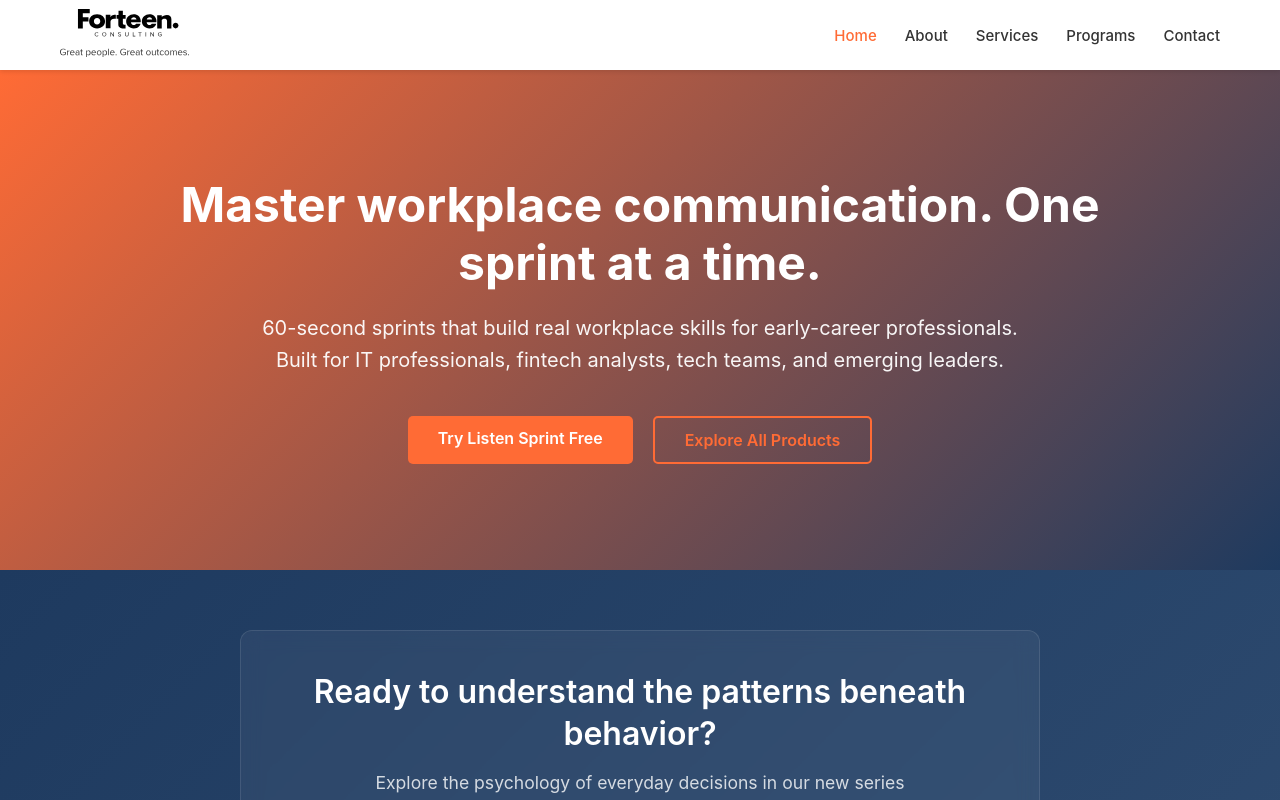
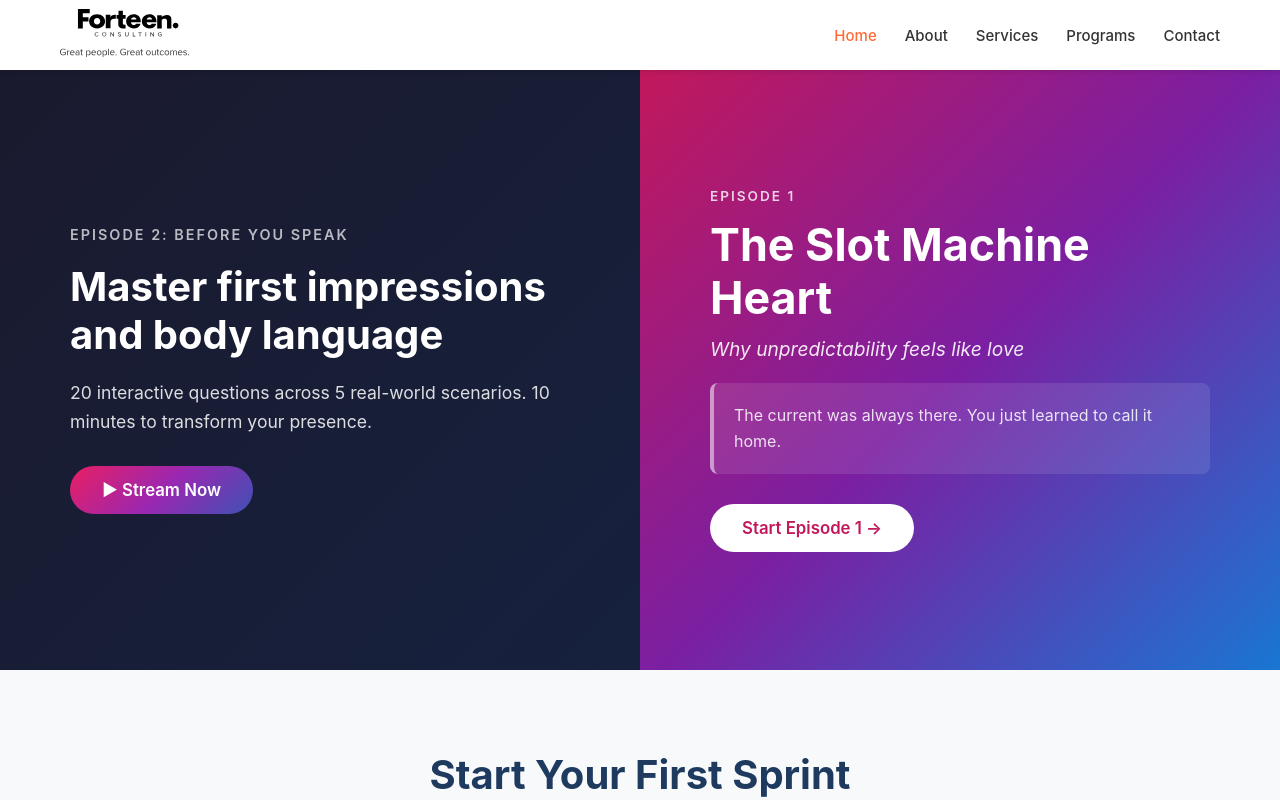
Before and after one commit to giriforteen/forteen-site, a Next.js app: page / in a window 1280 px wide. Shown: the top 800 px of the page. Built offline with nearby package versions, Linux system fonts and the light colour scheme.

Commit message:
Add two-panel hero with UNFORGETTABLE and Mind Labs CTAs

```diff
--- a/pages/index.js
+++ b/pages/index.js
@@ -6,41 +6,44 @@ export default function Home() {
   return (
     <Layout>
       <Head>
-        <title>Forteen - Master Workplace Communication Through Microlearning</title>
-        <meta name="description" content="60-second sprints that build real workplace skills for early-career professionals." />
+        <title>Forteen Studios - Where Professionals Become Unforgettable</title>
+        <meta name="description" content="Interactive learning experiences in executive presence and behavioral psychology." />
       </Head>
 
       <div className="home-container">
-        {/* Hero Section */}
-        <section className="hero">
-          <div className="hero-content">
-            <h1>Master workplace communication. One sprint at a time.</h1>
-            <p className="hero-subtitle">
-              60-second sprints that build real workplace skills for early-career professionals.
-              Built for IT professionals, fintech analysts, tech teams, and emerging leaders.
-            </p>
-            <div className="hero-cta">
-              <a href="https://giriforteen.github.io/listen-sprint" className="btn btn-primary" target="_blank" rel="noopener noreferrer">
-                Try Listen Sprint Free
+        {/* Two-Panel Hero Section */}
+        <section className="two-panel-hero">
+          {/* Left Panel - UNFORGETTABLE Episode 2 */}
+          <div className="panel-left">
+            <div className="panel-content">
+              <p className="episode-label">Episode 2: Before You Speak</p>
+              <h1 className="panel-title">Master first impressions and body language</h1>
+              <p className="panel-description">
+                20 interactive questions across 5 real-world scenarios. 10 minutes to transform your presence.
+              </p>
+              <a
+                href="https://giriforteen.github.io/unforgettable-forteen/"
+                className="btn btn-gradient"
+                target="_blank"
+                rel="noopener noreferrer"
+              >
+                ▶ Stream Now
               </a>
-              <Link href="/programs" className="btn btn-secondary">
-                Explore All Products
-              </Link>
             </div>
           </div>
-        </section>
 
-        {/* Mind Labs CTA Section - NEW */}
-        <section className="mindlabs-cta-section">
-          <div className="container">
-            <div className="mindlabs-cta-card">
-              <h2>Ready to understand the patterns beneath behavior?</h2>
-              <p className="mindlabs-subtitle">
-                Explore the psychology of everyday decisions in our new series
+          {/* Right Panel - Mind Labs Episode 1 */}
+          <div className="panel-right">
+            <div className="panel-content">
+              <p className="episode-label-light">EPISODE 1</p>
+              <h2 className="panel-title-light">The Slot Machine Heart</h2>
+              <p className="panel-tagline">Why unpredictability feels like love</p>
+              <p className="panel-insight">
+                The current was always there. You just learned to call it home.
               </p>
               <a
                 href="https://mindlabs.forteen.in/episodes/episode-1-full.html"
-                className="btn btn-primary"
+                className="btn btn-waitlist"
                 target="_blank"
                 rel="noopener noreferrer"
               >
--- a/styles/globals.css
+++ b/styles/globals.css
@@ -89,7 +89,7 @@ a {
   color: white;
 }
 
-/* Header and Navigation Styles - UPDATED FOR 40% REDUCTION */
+/* Header and Navigation Styles */
 header,
 .header {
   background: white;
@@ -104,7 +104,7 @@ header .container,
   display: flex;
   justify-content: space-between;
   align-items: center;
-  padding: 9px 20px;  /* Reduced from 15px to 9px */
+  padding: 9px 20px;
 }
 
 .header .nav {
@@ -116,14 +116,14 @@ header .container,
 
 .brand img,
 header img {
-  height: 48px;  /* Logo size unchanged */
+  height: 48px;
   width: auto;
 }
 
 nav ul {
   display: flex;
   list-style: none;
-  gap: 28px;  /* Reduced from 30px to 28px */
+  gap: 28px;
   margin: 0;
   padding: 0;
 }
@@ -135,7 +135,7 @@ nav ul li {
 nav a {
   color: var(--text-color);
   font-weight: 500;
-  font-size: 15px;  /* Reduced from 16px (default) to 15px */
+  font-size: 15px;
   transition: color 0.3s ease;
 }
 
@@ -152,78 +152,134 @@ nav a.active {
   width: 100%;
 }
 
-/* Hero Section */
-.hero {
-  background: linear-gradient(135deg, var(--primary-color) 0%, var(--secondary-color) 100%);
+/* ===================================
+   TWO-PANEL HERO SECTION
+   =================================== */
+
+.two-panel-hero {
+  display: grid;
+  grid-template-columns: 1fr 1fr;
+  min-height: 600px;
+  width: 100%;
+}
+
+/* Left Panel - UNFORGETTABLE (Dark) */
+.panel-left {
+  background: linear-gradient(135deg, #1a1a2e 0%, #16213e 100%);
   color: white;
-  padding: 100px 20px;
-  text-align: center;
-  min-height: 500px;
   display: flex;
   align-items: center;
   justify-content: center;
+  padding: 60px 40px;
 }
 
-.hero-content {
-  max-width: 1000px;
-  margin: 0 auto;
+.panel-content {
+  max-width: 500px;
 }
 
-.hero h1 {
-  font-size: 3rem;
-  font-weight: 700;
+.episode-label {
+  font-size: 0.9rem;
+  text-transform: uppercase;
+  letter-spacing: 2px;
+  color: rgba(255, 255, 255, 0.7);
   margin-bottom: 20px;
-  line-height: 1.2;
+  font-weight: 600;
 }
 
-.hero-subtitle {
-  font-size: 1.25rem;
-  max-width: 800px;
-  margin: 0 auto 40px;
-  line-height: 1.6;
-  opacity: 0.95;
+.panel-title {
+  font-size: 2.5rem;
+  font-weight: 700;
+  line-height: 1.2;
+  margin-bottom: 20px;
+  color: white;
 }
 
-.hero-cta {
-  display: flex;
-  gap: 20px;
-  justify-content: center;
-  flex-wrap: wrap;
+.panel-description {
+  font-size: 1.1rem;
+  line-height: 1.6;
+  color: rgba(255, 255, 255, 0.85);
+  margin-bottom: 30px;
 }
 
-/* ===================================
-   MIND LABS CTA SECTION
-   =================================== */
-
-.mindlabs-cta-section {
-  padding: 60px 20px;
-  background: linear-gradient(135deg, #1e3a5f 0%, #2d4a6f 100%);
-  text-align: center;
+.btn-gradient {
+  background: linear-gradient(135deg, #e91e63 0%, #9c27b0 50%, #3f51b5 100%);
+  color: white;
+  padding: 14px 32px;
+  border-radius: 30px;
+  font-weight: 600;
+  font-size: 1.05rem;
+  transition: all 0.3s ease;
+  border: none;
+  display: inline-block;
 }
 
-.mindlabs-cta-card {
-  max-width: 800px;
-  margin: 0 auto;
-  padding: 40px;
-  background: rgba(255, 255, 255, 0.05);
-  border-radius: 12px;
-  border: 1px solid rgba(255, 255, 255, 0.1);
-  backdrop-filter: blur(10px);
+.btn-gradient:hover {
+  transform: translateY(-3px);
+  box-shadow: 0 8px 20px rgba(233, 30, 99, 0.4);
 }
 
-.mindlabs-cta-card h2 {
-  font-size: 2rem;
+/* Right Panel - Mind Labs (Gradient) */
+.panel-right {
+  background: linear-gradient(135deg, #c2185b 0%, #7b1fa2 50%, #1976d2 100%);
   color: white;
+  display: flex;
+  align-items: center;
+  justify-content: center;
+  padding: 60px 40px;
+}
+
+.episode-label-light {
+  font-size: 0.85rem;
+  text-transform: uppercase;
+  letter-spacing: 2px;
+  color: rgba(255, 255, 255, 0.8);
   margin-bottom: 15px;
   font-weight: 600;
-  line-height: 1.3;
 }
 
-.mindlabs-subtitle {
-  font-size: 1.1rem;
-  color: rgba(255, 255, 255, 0.8);
+.panel-title-light {
+  font-size: 2.8rem;
+  font-weight: 700;
+  line-height: 1.2;
+  margin-bottom: 10px;
+  color: white;
+}
+
+.panel-tagline {
+  font-size: 1.2rem;
+  font-style: italic;
+  color: rgba(255, 255, 255, 0.9);
+  margin-bottom: 20px;
+  line-height: 1.4;
+}
+
+.panel-insight {
+  font-size: 1rem;
+  line-height: 1.6;
+  color: rgba(255, 255, 255, 0.85);
   margin-bottom: 30px;
-  line-height: 1.6;
+  padding: 20px;
+  background: rgba(255, 255, 255, 0.1);
+  border-radius: 8px;
+  border-left: 4px solid rgba(255, 255, 255, 0.5);
+}
+
+.btn-waitlist {
+  background: white;
+  color: #c2185b;
+  padding: 14px 32px;
+  border-radius: 30px;
+  font-weight: 600;
+  font-size: 1.05rem;
+  transition: all 0.3s ease;
+  border: none;
+  display: inline-block;
+}
+
+.btn-waitlist:hover {
+  transform: translateY(-3px);
+  box-shadow: 0 8px 20px rgba(255, 255, 255, 0.3);
+  background: rgba(255, 255, 255, 0.95);
 }
 
 /* Products Section */
@@ -1012,38 +1068,26 @@ footer ul li {
 
 /* Responsive Design */
 @media (max-width: 768px) {
+  .two-panel-hero {
+    grid-template-columns: 1fr;
+  }
+
+  .panel-left,
+  .panel-right {
+    min-height: 500px;
+  }
+
+  .panel-title {
+    font-size: 2rem;
+  }
+
+  .panel-title-light {
+    font-size: 2.2rem;
+  }
+
   nav ul {
     flex-direction: column;
     gap: 15px;
-  }
-
-  .hero h1 {
-    font-size: 2rem;
-  }
-
-  .hero-subtitle {
-    font-size: 1.1rem;
-  }
-
-  .hero-cta {
-    flex-direction: column;
-    align-items: stretch;
-  }
-
-  .hero-cta .btn {
-    width: 100%;
-  }
-
-  .mindlabs-cta-card h2 {
-    font-size: 1.5rem;
-  }
-
-  .mindlabs-subtitle {
-    font-size: 1rem;
-  }
-
-  .mindlabs-cta-card {
-    padding: 30px 20px;
   }
 
   .products-grid,
```
